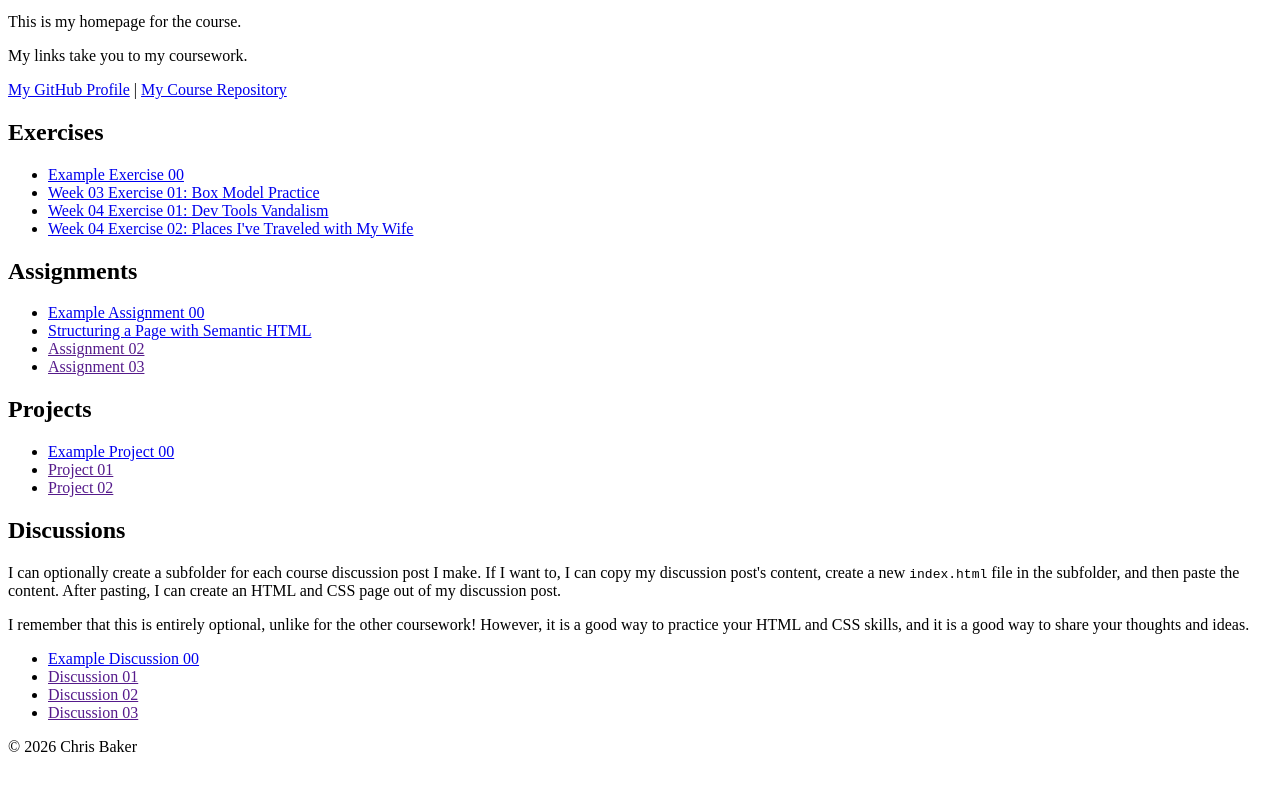
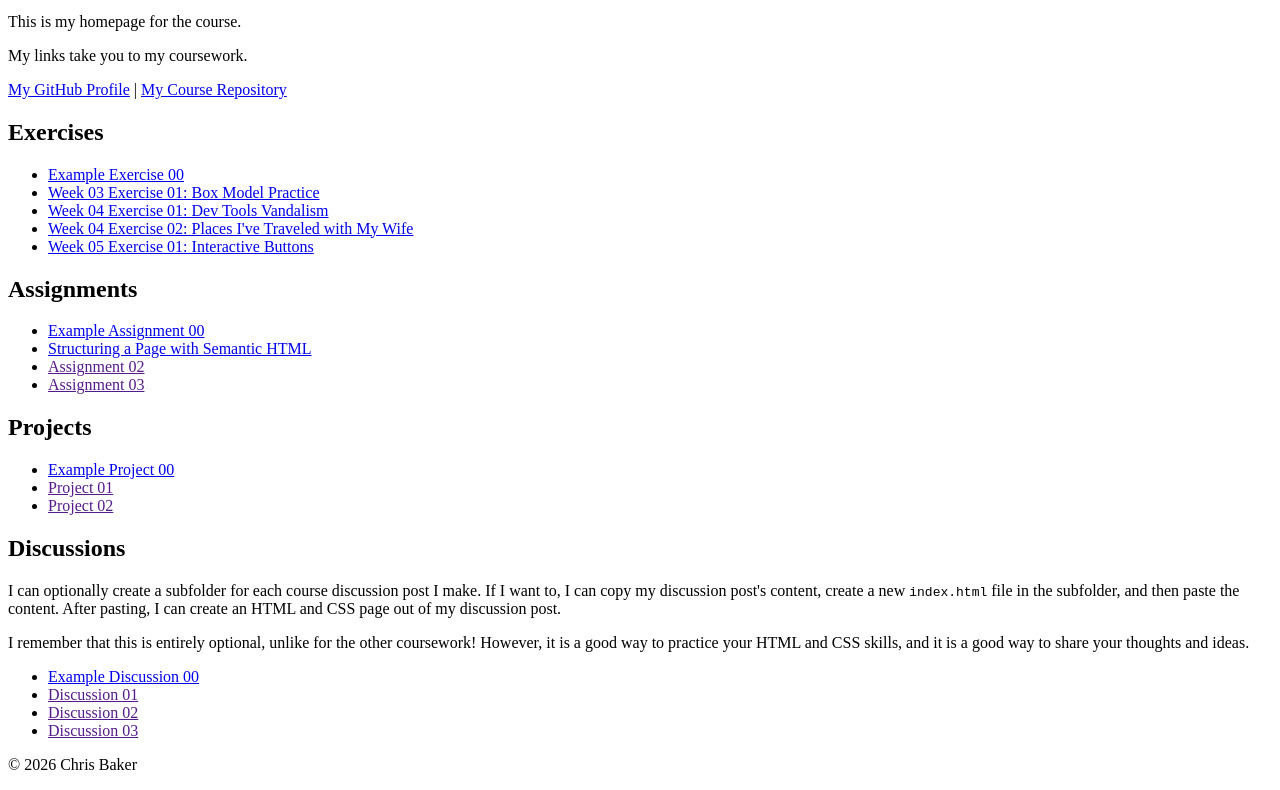
Before and after one commit to cbaker8318/Course-Portfolio, a plain HTML site: page index.html in a window 1280 px wide. Shown: the part 148-938 px from the top of the page. Drawn offline with Linux system fonts and the light colour scheme.

Commit message:
added week 5 exercise link

```diff
--- a/index.html
+++ b/index.html
@@ -72,6 +72,8 @@ Remember: You must create subfolders for each piece of coursework as the semeste
                     <li><a href="Week-03-exercise-01/">Week 03 Exercise 01: Box Model Practice</a></li>
                     <li><a href="week-04-exercise-01/">Week 04 Exercise 01: Dev Tools Vandalism</a></li>
                     <li><a href="week-04-exercise-02/">Week 04 Exercise 02: Places I've Traveled with My Wife</a></li>
+                    <li><a href="week-05-exercise-01/">Week 05 Exercise 01: Interactive Buttons</a></li>
+
                 </ul>
             </section>
 
```
